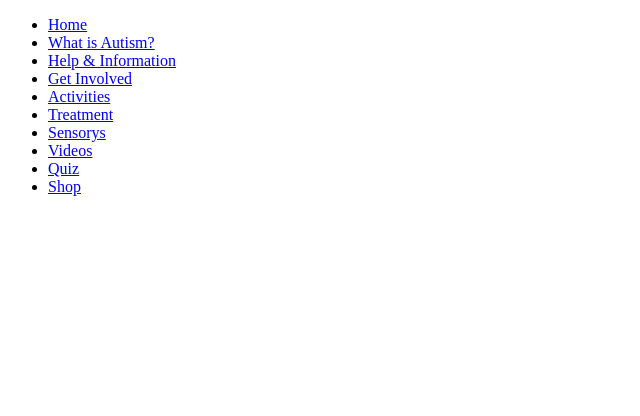
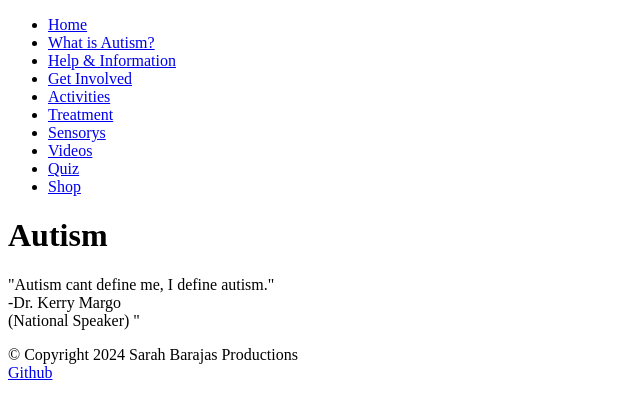
Before and after one commit to SarahBarajas/Final_Project, a plain HTML site: page index.html in a window 1280 px wide. Shown: the whole page, without its empty margins (0-640 px from the left). Drawn offline with Linux system fonts and the light colour scheme.

Commit message:
added footer

```diff
--- a/index.html
+++ b/index.html
@@ -3,7 +3,7 @@
 <head>
     <meta charset="UTF-8">
     <meta name="viewport" content="width=device-width, initial-scale=1.0">
-    <title>Document</title>
+    <title>Autism</title>
 </head>
 <body>
     <header>
@@ -21,7 +21,22 @@
                 <li><a href="products.html"target="_self">Shop</a></li>
             </ul>
         </nav>
+        <h1>Autism</h1>
     </header>
+    <main>
+        <p>
+            "Autism cant define me, I define autism."
+            <br>
+            -Dr. Kerry Margo
+            <br>
+            (National Speaker)
+"        </p>
+
+    </main>
+    <footer>
+        <p>&copy; Copyright 2024 Sarah Barajas Productions<br>
+            <a href="https://github.com/SarahBarajas/Final_Project">Github</a></p>
+    </footer>
 
 </body>
 </html>
```
